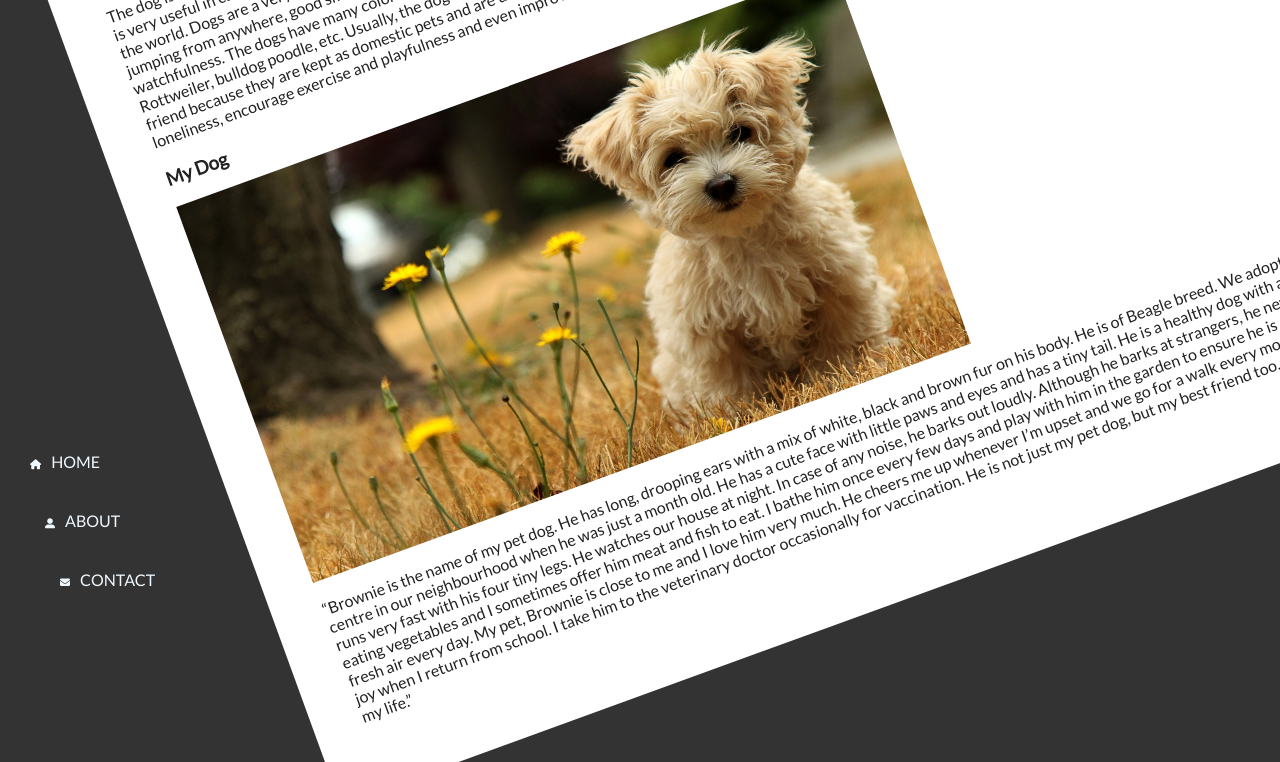
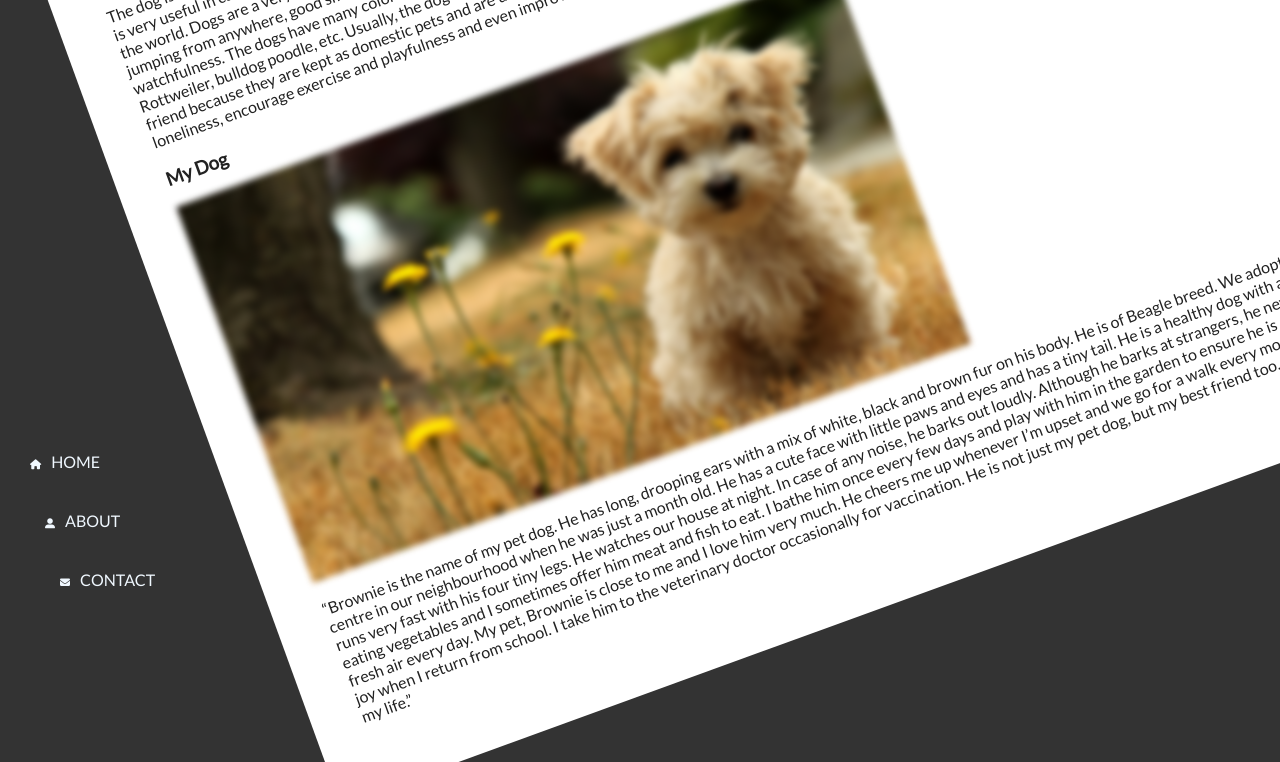
Before and after one commit to kushvahasumit/RotaingNavigation, a plain HTML site: page nav.html in a window 1280 px wide. Shown: the part 131-893 px from the top of the page. Drawn offline with Linux system fonts and the light colour scheme.

Commit message:
blureffect
Signed-off-by: sumit kushwaha <121751224+kushvahasumit@users.noreply.github.com>

```diff
--- a/nav.html
+++ b/nav.html
@@ -32,7 +32,7 @@ Usually, the dog eats fish, meat, milk, rice, bread, etc. Dogs are sometimes cal
 
     </p>
     <h3>My Dog</h3>
-    <img src="cute-puppy-wallpapers-1280-800.jpg " height="400" width="700" alt="dog" />
+        <div class="img" ><img src="cute-puppy-wallpapers-1280-800.jpg " height="400" width="700" alt="dog" /></div>
     <p>“Brownie is the name of my pet dog. He has long, drooping ears with a mix of white, black and brown fur on his body. He is of Beagle breed. We adopted him from a dog care centre in our neighbourhood when he was just a month old. He has a cute face with little paws and eyes and has a tiny tail. He is a healthy dog with a shiny coat.
         Brownie runs very fast with his four tiny legs. He watches our house at night. In case of any noise, he barks out loudly. Although he barks at strangers, he never bites them. He loves eating vegetables and I sometimes offer him meat and fish to eat. I bathe him once every few days and play with him in the garden to ensure he is exposed to sunlight and fresh air every day.
 
```
